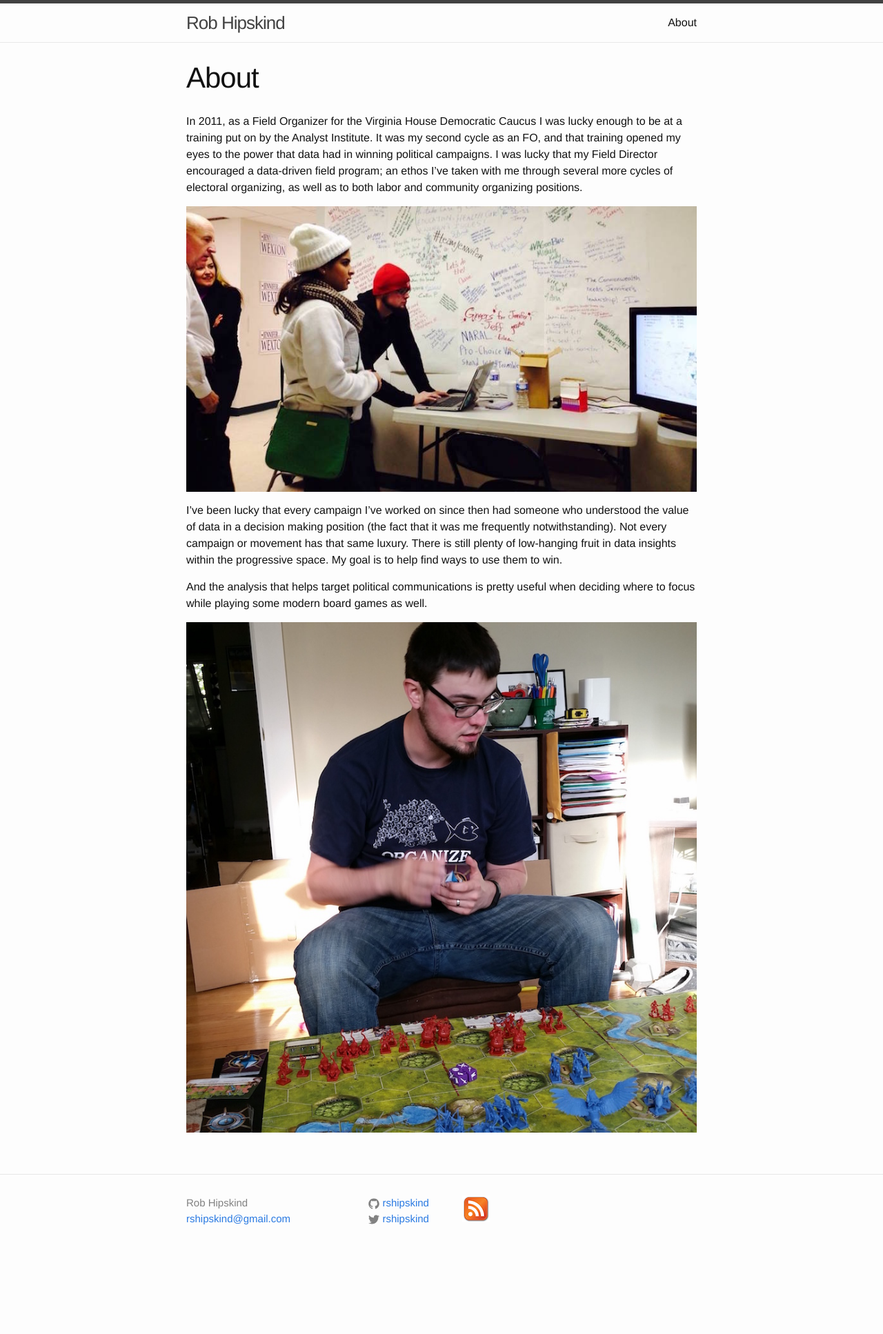
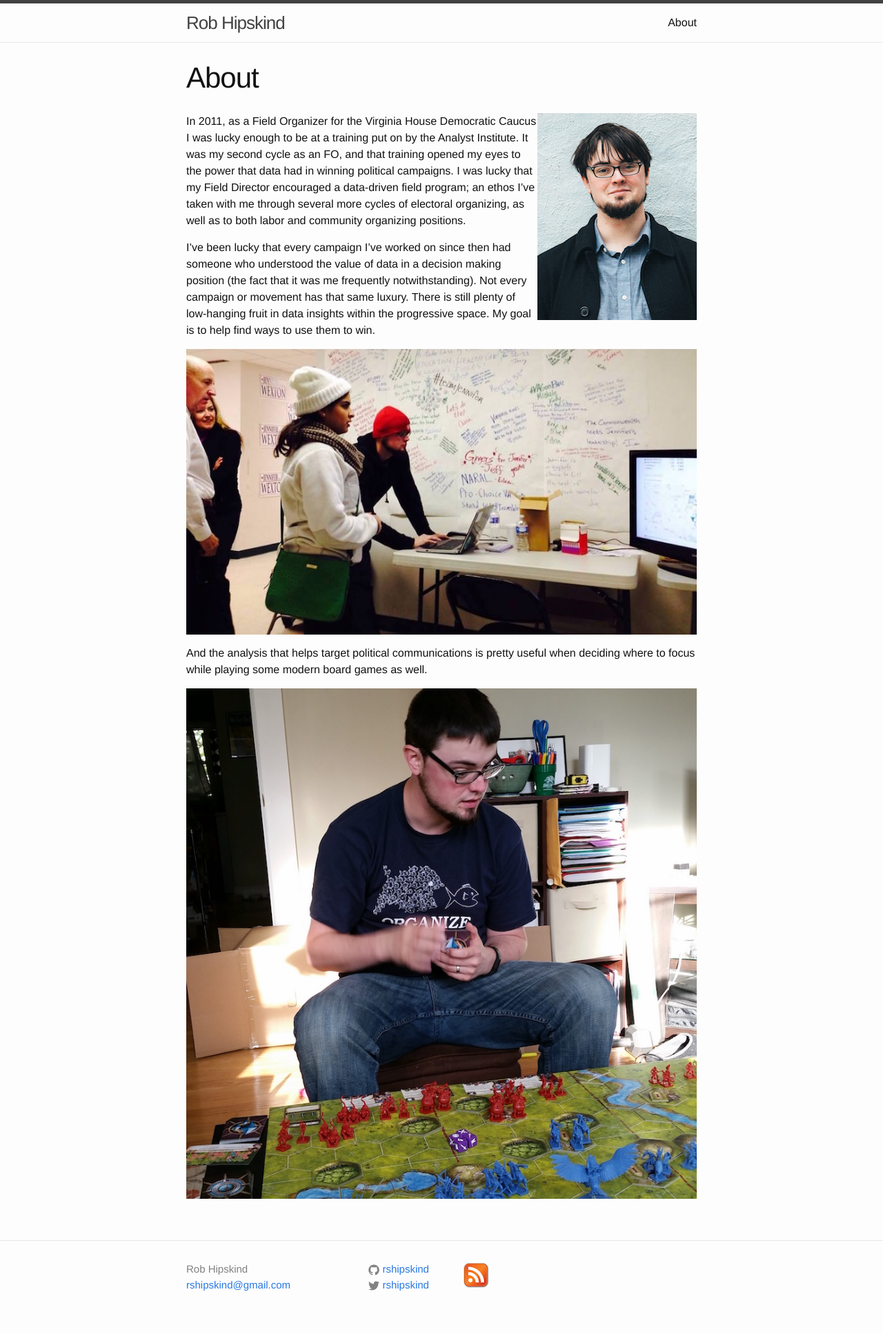
Before and after one commit to rshipskind/rshipskind.github.io, a Jekyll site: the page built from about.md, in a window 1280 px wide. Shown: the whole page at 69% size. Built offline with Jekyll 4.4.1, drawn with Linux system fonts in a browser that asks for light colours; before the commit the page ends 1838 px from its top, so only the background shows below that.

Commit message:
image formatting

```diff
--- a/about.md
+++ b/about.md
@@ -4,12 +4,17 @@ title: About
 permalink: /about/
 ---
 
+![Rob Hipskind](/images/profile.jpg){: .right-image}
+
+
 In 2011, as a Field Organizer for the Virginia House Democratic Caucus I was lucky enough to be at a training put on by the Analyst Institute. It was my second cycle as an FO, and that training opened my eyes to the power that data had in winning political campaigns. I was lucky that my Field Director encouraged a data-driven field program; an ethos I've taken with me through several more cycles of electoral organizing, as well as to both labor and community organizing positions.
-
-![Waiting for Election Results](/images/waiting_for_results.jpg){: .center-image }
 
 I've been lucky that every campaign I've worked on since then had someone who understood the value of data in a decision making position (the fact that it was me frequently notwithstanding). Not every campaign or movement has that same luxury. There is still plenty of low-hanging fruit in data insights within the progressive space. My goal is to help find ways to use them to win.
 
+![Waiting for Election Results](/images/waiting_for_results.jpg){: .center-image}
+
+
+
 And the analysis that helps target political communications is pretty useful when deciding where to focus while playing some modern board games as well.
 
-![Playing Battlelore](/images/battlelore.jpg){: .center-image }
+![Playing Battlelore](/images/battlelore.jpg){: .center-image}
--- a/css/main.scss
+++ b/css/main.scss
@@ -52,9 +52,16 @@ $on-laptop:        800px;
         "syntax-highlighting"
 ;
 
-// Style to center images
-.center-image
-{
+// Image Styles
+.center-image {
     margin: 0 auto;
     display: block;
 }
+
+.right-image {
+    float: right;
+}
+
+.left-image {
+    float: left;
+}
```
Also changed, not shown: images/profile.jpg (added).
